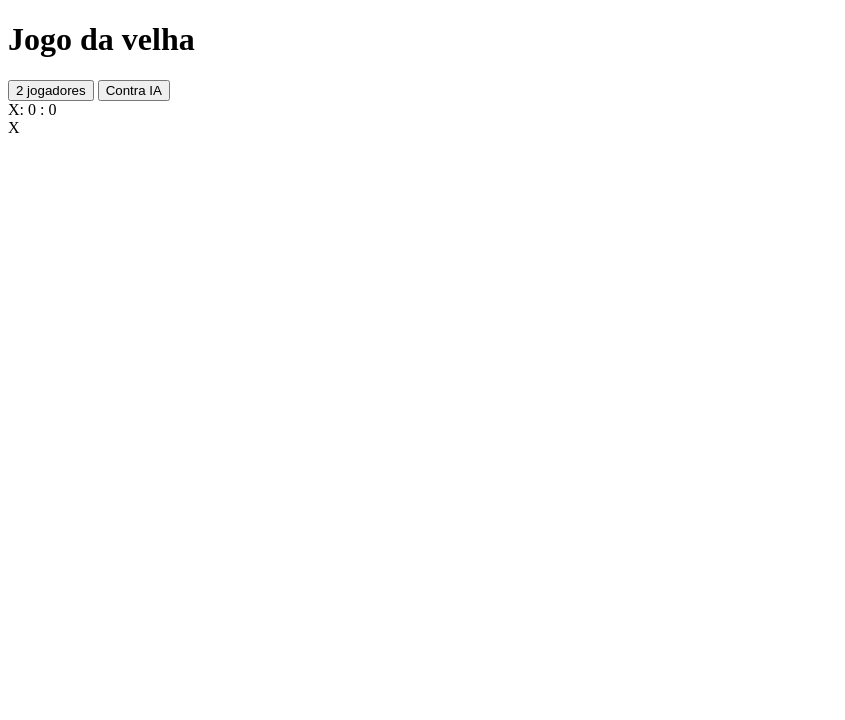
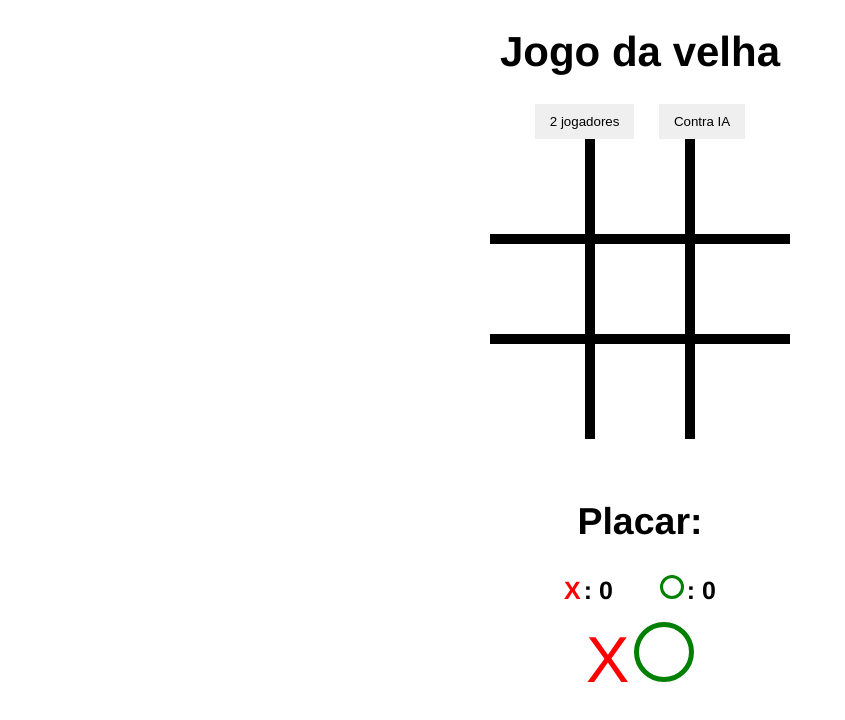
Before and after one commit to rodrigues14/jogo-da-velha, a plain HTML site: page index.html in a window 1280 px wide. Shown: the whole page, without its empty margins (0-845 px from the left). Drawn offline with Linux system fonts and the light colour scheme.

Commit message:
Adicionado estilo ao jogo

```diff
--- a/css/style.css
+++ b/css/style.css
@@ -0,0 +1,119 @@
+body {
+    text-align: center;
+    font-family: helvetica, sans-serif;
+}
+
+h1 {
+    font-size: 42px;
+}
+
+/*--------botões--------*/
+
+#buttons-container button {
+    border: none;
+    padding: 10px 15px;
+    margin: 0 10px;
+}
+
+/*--------jogo--------*/
+
+#container {
+    display: flex;
+    width: 300px;
+    margin: 0 auto;
+    flex-direction: row;
+    flex-wrap: wrap;
+    position: relative;
+}
+
+.box {
+    height: 100px;
+    border: 5px solid #000;
+    box-sizing: border-box;
+    flex: 1 1 33%;
+}
+
+#block-1, #block-2, #block-3 {
+    border-top: none;
+}
+
+#block-1, #block-4, #block-7 {
+    border-left: none;
+}
+
+#block-7, #block-8, #block-9 {
+    border-bottom: none;
+}
+
+#block-3, #block-6, #block-9 {
+    border-right: none;
+}
+
+/*--------símbolos--------*/
+
+.x {
+    font-size: 65px;
+    color: red;
+    display: inline-block;
+    line-height: 100px;
+}
+
+.o {
+    width: 50px;
+    height: 50px;
+    border: 5px solid green;
+    border-radius: 50%;
+    display: inline-block;
+    margin-top: 17px;
+}
+
+/*----classe de esconder----*/
+
+/* .hide {
+    display: none !important;
+} */
+
+/*--------placar--------*/
+
+#scoreboard-container {
+    font-weight: bold;
+    margin-top: 30px;
+    font-size: 25px;
+    position: relative;
+    margin: 30px auto 0;
+}
+
+.score-box {
+    margin: 0 20px;
+}
+
+#x-scoreboard {
+    color: red;
+    margin-right: 3px;
+}
+
+#o-scoreboard {
+    display: inline-block;
+    width: 18px;
+    height: 18px;
+    border: 3px solid green;
+    border-radius: 50%;
+    margin-right: 3px;
+}
+
+/*-----msg de vitória-----*/
+
+#message p {
+    position: absolute;
+    margin-left: auto;
+    margin-right: auto;
+    left: 0;
+    right: 0;
+    top: 150px;
+    width: 500px;
+    font-size: 50px;
+    background-color: #000;
+    color: #fff;
+    padding: 20px;
+    display: none;
+}
--- a/index.html
+++ b/index.html
@@ -26,6 +26,7 @@
         <div class="box" id="block-9"></div>
 
         <div id="scoreboard-container">
+            <h2>Placar:</h2>
             <span class="score-box">
                 <span id="x-scoreboard">X</span>:
                 <span id="scoreboard-1">0</span>
@@ -43,7 +44,7 @@
     </div>
 
     <div id="message" class="hide">
-        <p></p>
+        <p>teste</p>
     </div>
 
     <script src="js/scripts.js"></script>
```
